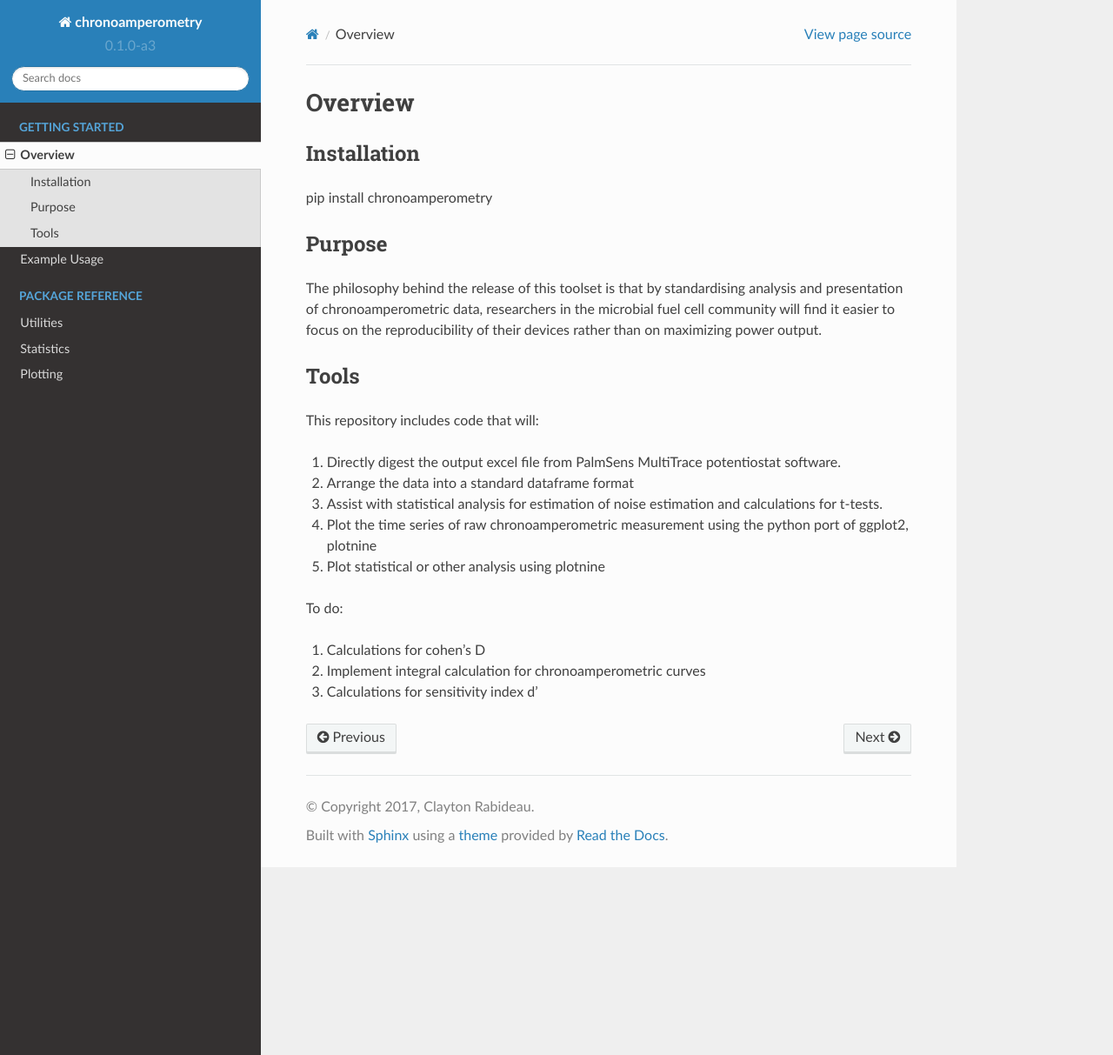
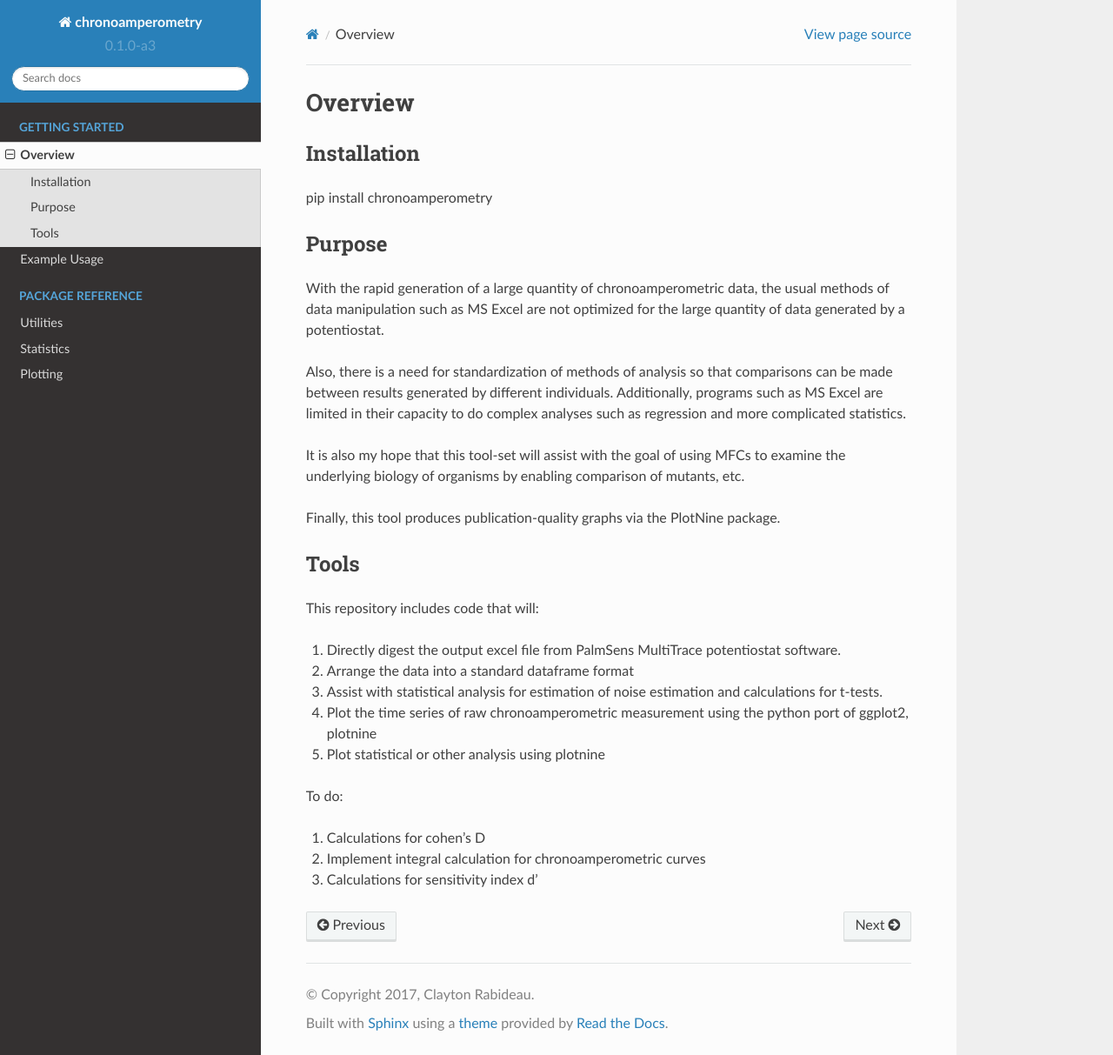
Before and after one commit to Zer0Credibility/chronoamperometry, a Sphinx documentation site: the page built from docs/Overview.rst, in a window 1280 px wide and 1213 px high. Shown: the whole window at 87% size. Built offline with Sphinx 7.4.7 and the Read the Docs theme 2.0.0, drawn with Linux system fonts in a browser that asks for light colours.

Commit message:
updated documentation purpose description

```diff
--- a/docs/Overview.rst
+++ b/docs/Overview.rst
@@ -7,9 +7,17 @@ pip install chronoamperometry
 
 Purpose
 -------
-The philosophy behind the release of this toolset is that by standardising analysis and presentation
-of chronoamperometric data, researchers in the microbial fuel cell community will find it easier to
-focus on the reproducibility of their devices rather than on maximizing power output.
+With the rapid generation of a large quantity of chronoamperometric data, the usual methods of data manipulation such
+as MS Excel are not optimized for the large quantity of data generated by a potentiostat.
+
+Also, there is a need for standardization of methods of analysis so that comparisons can be made between results
+generated by different individuals. Additionally, programs such as MS Excel are limited in their capacity to do
+complex analyses such as regression and more complicated statistics.
+
+It is also my hope that this tool-set will assist with the goal of using MFCs to examine the underlying biology of
+organisms by enabling comparison of mutants, etc.
+
+Finally, this tool produces publication-quality graphs via the PlotNine package.
 
 
 Tools
```
